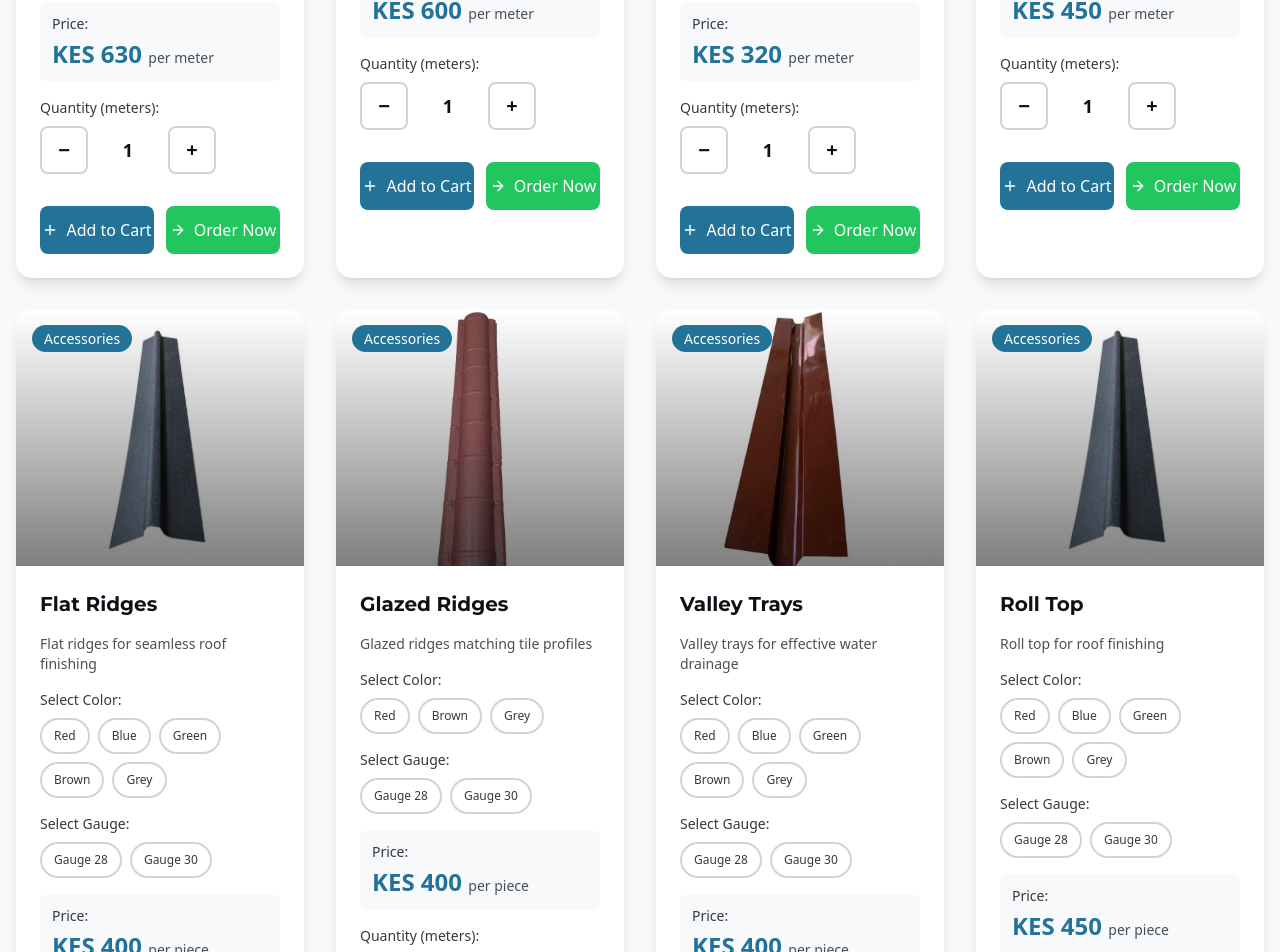
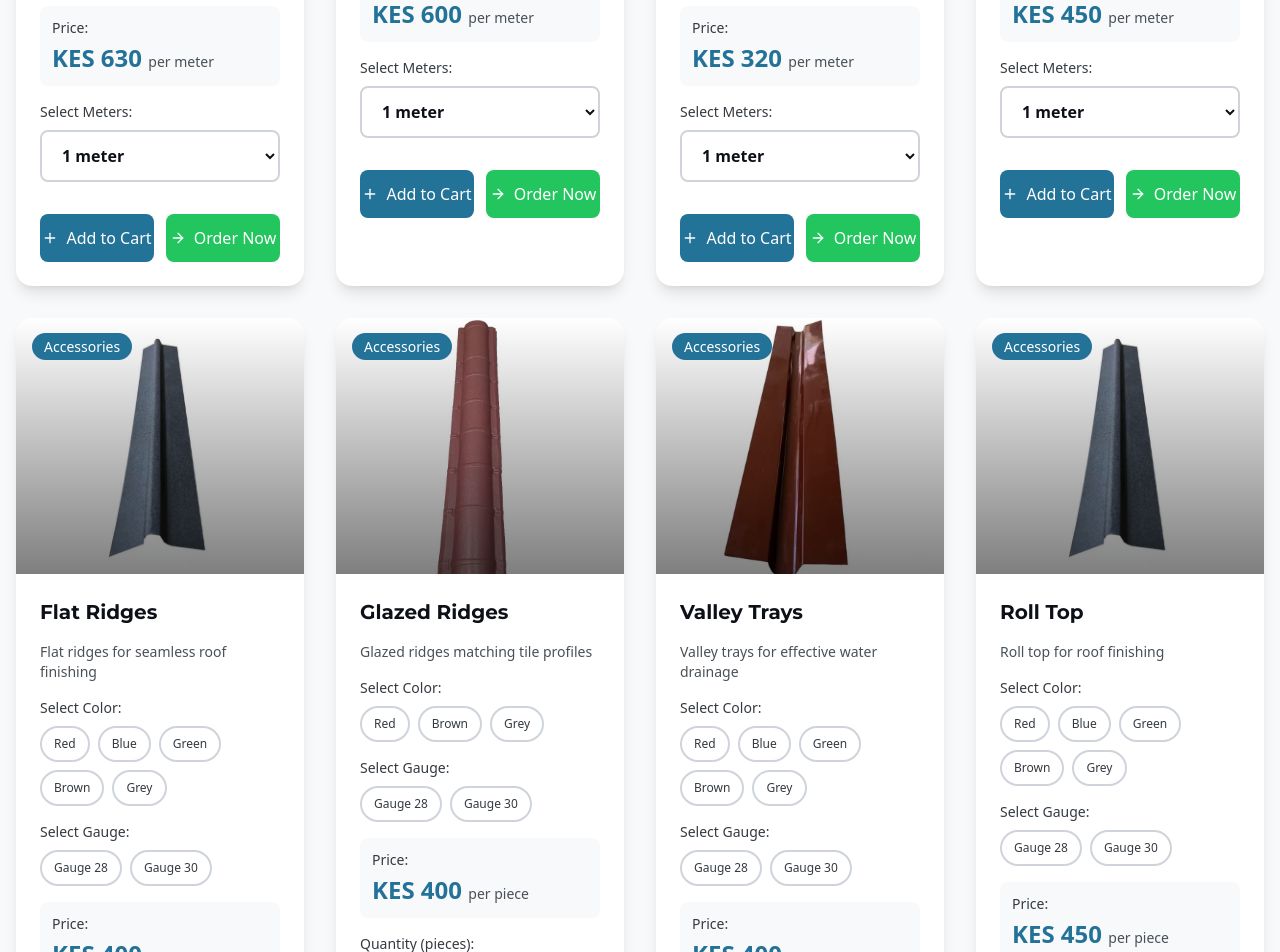
Before and after one commit to kipkoechkevin611-cloud/mrm, a Next.js app: page / in a window 1280 px wide. Shown: the part 2634-3586 px from the top of the page. Built offline with nearby package versions, Linux system fonts and the light colour scheme.

Commit message:
Add meter selector (1-6) for per meter products, fix cart icon counting with custom events, and add total price calculation

```diff
--- a/src/components/Navbar.tsx
+++ b/src/components/Navbar.tsx
@@ -35,8 +35,19 @@ export default function Navbar() {
       setCartItemCount(cart.getTotalItems());
     };
     updateCartCount();
+
+    // Listen for custom cart update events
+    const handleCartUpdate = () => {
+      updateCartCount();
+    };
+
     window.addEventListener('storage', updateCartCount);
-    return () => window.removeEventListener('storage', updateCartCount);
+    window.addEventListener('cartUpdate', handleCartUpdate);
+
+    return () => {
+      window.removeEventListener('storage', updateCartCount);
+      window.removeEventListener('cartUpdate', handleCartUpdate);
+    };
   }, []);
 
   return (
--- a/src/components/Products.tsx
+++ b/src/components/Products.tsx
@@ -294,11 +294,32 @@ export default function Products() {
                   <p className="text-2xl font-bold text-primary-600">
                     KES {selectedGauge[product.id] ? (product.prices as any)[selectedGauge[product.id]] : Object.values(product.prices)[0]} <span className="text-sm font-normal text-steel-600">{product.unit}</span>
                   </p>
+                  {selectedQuantity[product.id] && selectedQuantity[product.id] > 1 && (
+                    <p className="text-sm text-steel-600 mt-1">
+                      Total: KES {(selectedGauge[product.id] ? (product.prices as any)[selectedGauge[product.id]] : Object.values(product.prices)[0]) * (selectedQuantity[product.id] || 1)}
+                    </p>
+                  )}
                 </div>
 
-                {/* Quantity */}
+                {/* Quantity/Meter Selector */}
+                {product.unit === "per meter" ? (
                   <div>
-                  <p className="text-sm font-medium text-steel-700 mb-2">Quantity (meters):</p>
+                    <p className="text-sm font-medium text-steel-700 mb-2">Select Meters:</p>
+                    <select
+                      value={selectedQuantity[product.id] || 1}
+                      onChange={(e) => setSelectedQuantity({ ...selectedQuantity, [product.id]: parseInt(e.target.value) })}
+                      className="w-full px-4 py-3 rounded-lg border-2 border-steel-300 focus:border-primary-500 focus:ring-2 focus:ring-primary-200 transition-all outline-none text-base bg-white text-steel-900 font-semibold"
+                    >
+                      {[1, 2, 3, 4, 5, 6].map((meter) => (
+                        <option key={meter} value={meter}>
+                          {meter} meter{meter > 1 ? 's' : ''}
+                        </option>
+                      ))}
+                    </select>
+                  </div>
+                ) : (
+                  <div>
+                    <p className="text-sm font-medium text-steel-700 mb-2">Quantity (pieces):</p>
                     <div className="flex items-center gap-2">
                       <button
                         onClick={() => setSelectedQuantity({ ...selectedQuantity, [product.id]: Math.max(1, (selectedQuantity[product.id] || 1) - 1) })}
@@ -317,6 +338,7 @@ export default function Products() {
                       </button>
                     </div>
                   </div>
+                )}
 
                 {/* Action Buttons */}
                 <div className="flex gap-3 pt-4">
--- a/src/lib/cart.ts
+++ b/src/lib/cart.ts
@@ -31,12 +31,14 @@ export const cart = {
     }
     if (typeof window !== 'undefined') {
       localStorage.setItem('cart', JSON.stringify(cartItems));
+      window.dispatchEvent(new Event('cartUpdate'));
     }
   },
   removeItem: (id: number) => {
     cartItems = cartItems.filter((item) => item.id !== id);
     if (typeof window !== 'undefined') {
       localStorage.setItem('cart', JSON.stringify(cartItems));
+      window.dispatchEvent(new Event('cartUpdate'));
     }
   },
   updateQuantity: (id: number, quantity: number) => {
@@ -45,6 +47,7 @@ export const cart = {
       item.quantity = quantity;
       if (typeof window !== 'undefined') {
         localStorage.setItem('cart', JSON.stringify(cartItems));
+        window.dispatchEvent(new Event('cartUpdate'));
       }
     }
   },
@@ -52,6 +55,7 @@ export const cart = {
     cartItems = [];
     if (typeof window !== 'undefined') {
       localStorage.setItem('cart', JSON.stringify(cartItems));
+      window.dispatchEvent(new Event('cartUpdate'));
     }
   },
   getTotalPrice: () => {
```
Lines whose indentation alone changed are shown as unchanged.
